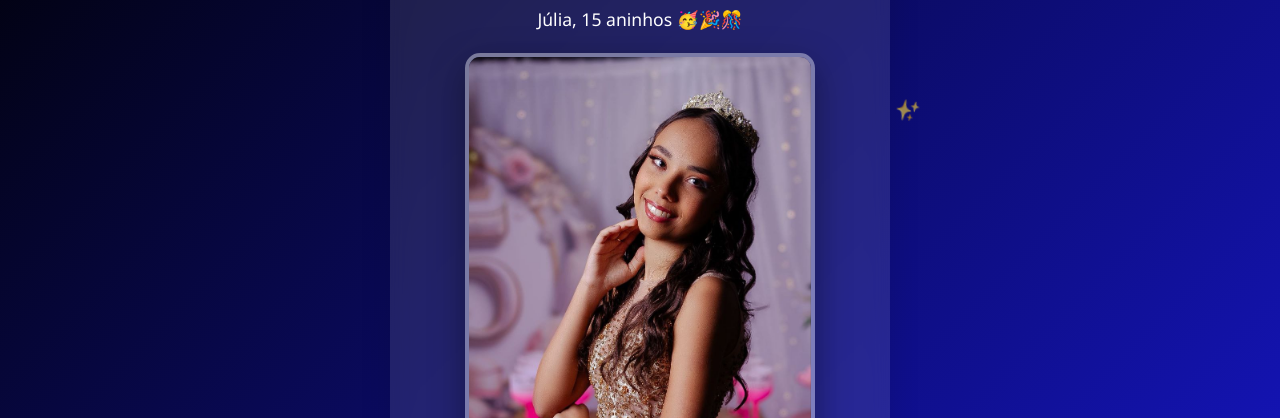
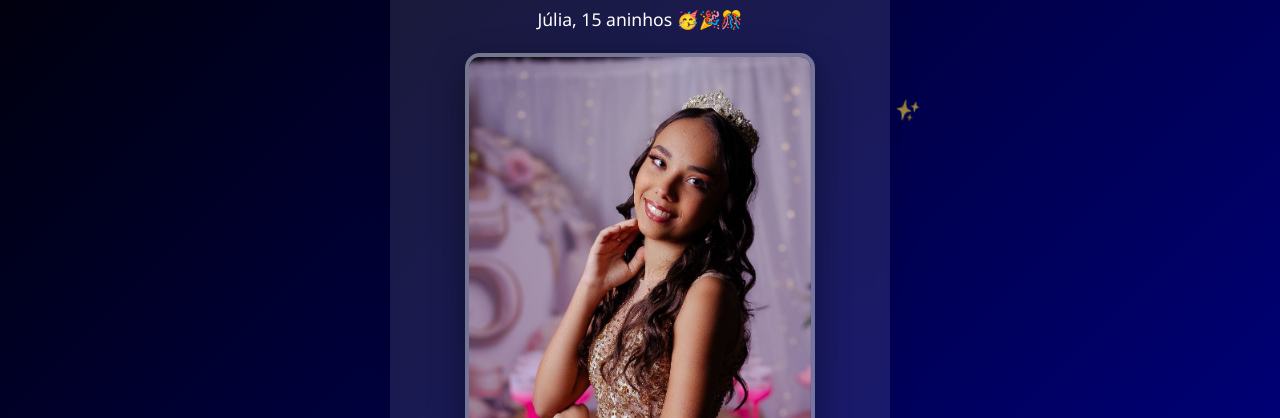
Before and after one commit to War-on/Niver-15-da-Julieta, a plain HTML site: page index.html in a window 1280 px wide. Shown: the part 229-647 px from the top of the page. Drawn offline with Linux system fonts and the light colour scheme.

Commit message:
index.html

```diff
--- a/index.html
+++ b/index.html
@@ -28,7 +28,7 @@
 
         body {
             font-family: 'Segoe UI', Tahoma, Geneva, Verdana, sans-serif;
-            background: linear-gradient(135deg, #000000 0%, #1c1cff 50%, #000000 100%);
+            background: linear-gradient(135deg, #000000 0%, #0000a8 50%, #000000 100%);
             color: white;
             line-height: 1.6;
             scroll-behavior: smooth;
```
